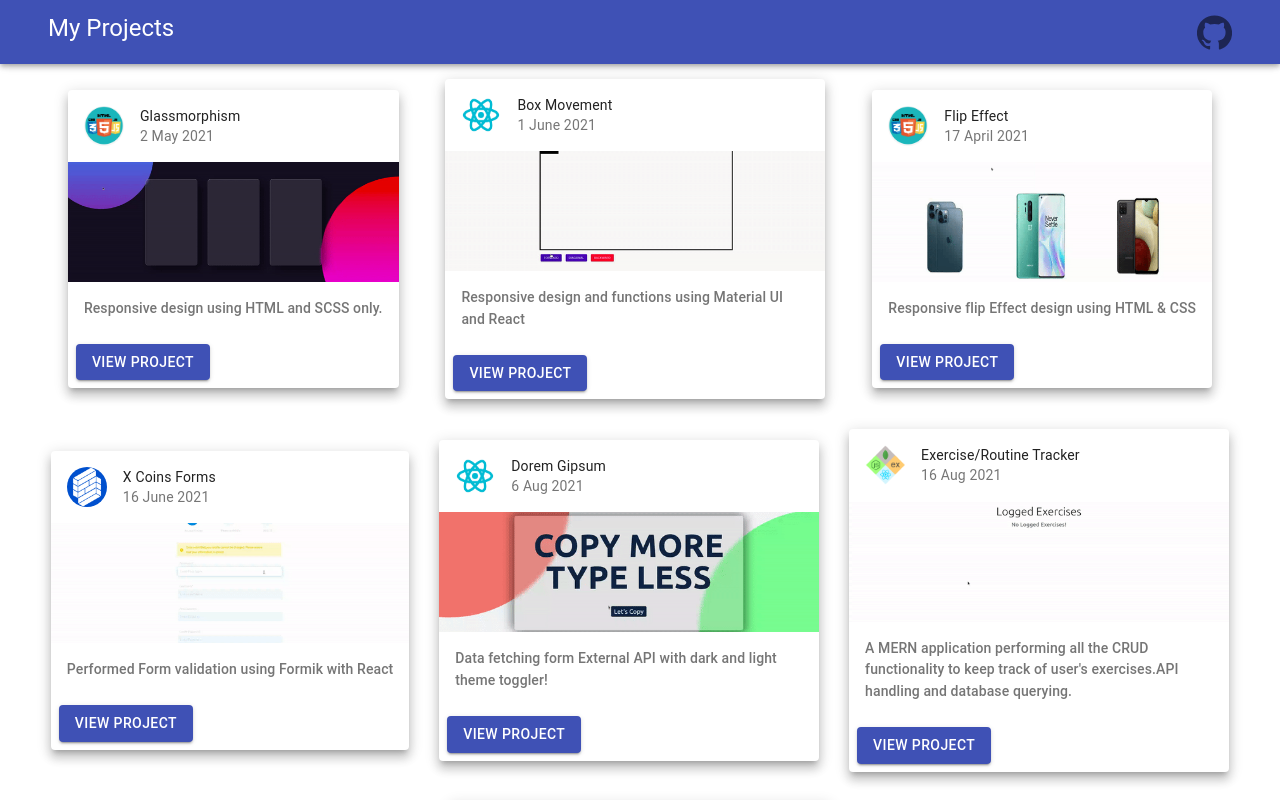
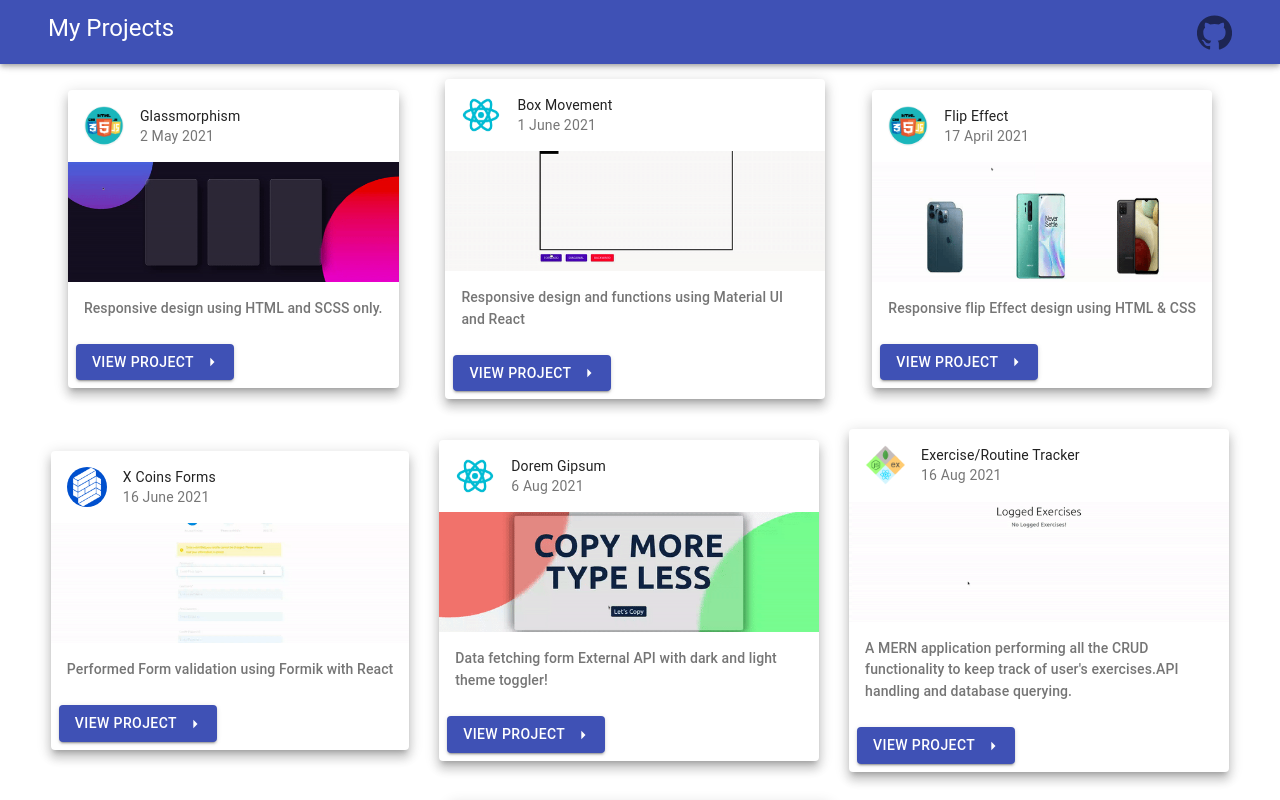
Before and after one commit to goyal-Dushi/my-projects, a React (Create React App) app: page /#/ in a window 1280 px wide. Shown: the top 800 px of the page. Built offline with nearby package versions, Linux system fonts and the light colour scheme.

Commit message:
modified card component to have arrow icon

```diff
--- a/src/components/homeComponents/homeCard/index.js
+++ b/src/components/homeComponents/homeCard/index.js
@@ -9,6 +9,7 @@ import {
   Avatar,
   CardMedia,
 } from "@material-ui/core";
+import { ArrowRightSharp } from "@material-ui/icons";
 import { Link } from "react-router-dom";
 
 const useStyles = makeStyles({
@@ -21,7 +22,6 @@ const useStyles = makeStyles({
 
 export default function HomeCard(props) {
   const classes = useStyles();
-
   return (
     <>
       <Card className={classes.cardStyle} raised>
@@ -38,7 +38,10 @@ export default function HomeCard(props) {
         </CardContent>
         <CardActions>
           <Link target={"_blank"} to={{ pathname: props.navLink }}>
-            <Button variant={"contained"} color={"primary"}>
+            <Button
+              endIcon={<ArrowRightSharp />}
+              variant={"contained"}
+              color={"primary"}>
               {"View Project"}
             </Button>
           </Link>
```
